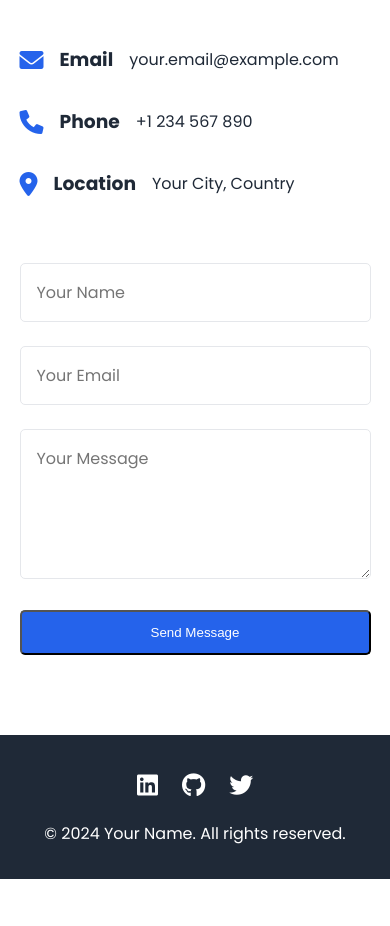
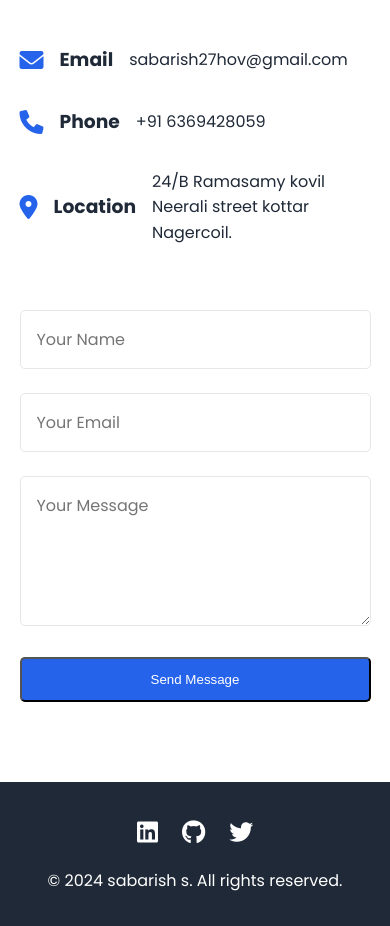
Before and after one commit to sabarish141/Perfect_Portfolio, a plain HTML site: page index.html in a window 390 px wide. Shown: the part 7532-8458 px from the top of the page. Before the commit the page ends 8411 px from the top, so only its background shows below. Drawn offline with Linux system fonts and the light colour scheme.

Commit message:
Updated contact information in index.html, including email, phone number, location, and footer name.

```diff
--- a/index.html
+++ b/index.html
@@ -229,17 +229,17 @@
                 <div class="contact-item">
                     <i class="fas fa-envelope"></i>
                     <h3>Email</h3>
-                    <p>your.email@example.com</p>
+                    <p>sabarish27hov@gmail.com</p>
                 </div>
                 <div class="contact-item">
                     <i class="fas fa-phone"></i>
                     <h3>Phone</h3>
-                    <p>+1 234 567 890</p>
+                    <p>+91 6369428059</p>
                 </div>
                 <div class="contact-item">
                     <i class="fas fa-map-marker-alt"></i>
                     <h3>Location</h3>
-                    <p>Your City, Country</p>
+                    <p>24/B Ramasamy kovil Neerali street kottar Nagercoil.</p>
                 </div>
             </div>
             <form class="contact-form">
@@ -264,7 +264,7 @@
             <a href="#"><i class="fab fa-github"></i></a>
             <a href="#"><i class="fab fa-twitter"></i></a>
         </div>
-        <p>&copy; 2024 Your Name. All rights reserved.</p>
+        <p>&copy; 2024 sabarish s. All rights reserved.</p>
     </footer>
 
     <script src="script.js"></script>
```
